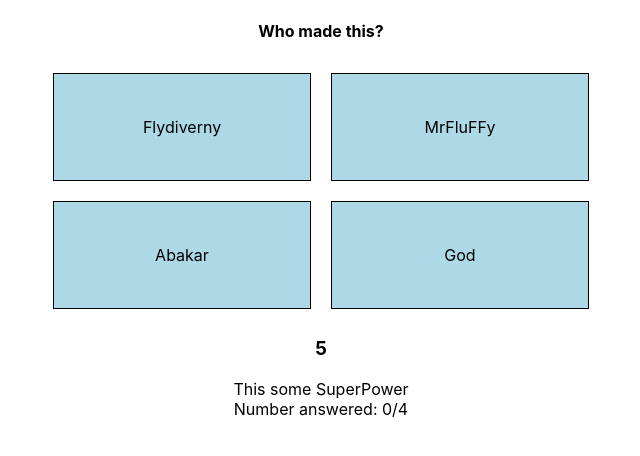
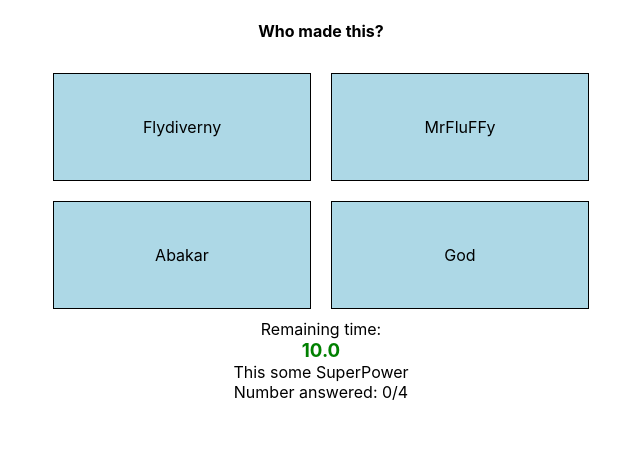
Before and after one commit to Nallooloo/quizgame, a React (Create React App) app: page /play in a window 1280 px wide. Shown: the top 456 px of the page, without its empty margins (319-959 px from the left). Built offline with nearby package versions, Linux system fonts and the light colour scheme.

Commit message:
timerComponent early.

```diff
--- a/src/Components/CountdownTimer.jsx
+++ b/src/Components/CountdownTimer.jsx
@@ -1,15 +1,40 @@
 import React, { useState } from "react";
+import styled from "styled-components";
 import useInterval from "../hooks/useInterval";
 
-const CountDownTimer = () => {
-  let [count, setCount] = useState(0);
+const RedCount = styled.h3`
+  margin: 0px;
+  color: red;
+`;
+
+const GreenCount = styled.h3`
+  margin: 0px;
+  color: green;
+`;
+
+const CountDownTimer = ({
+  //   setTimeRemaining,
+  redTimer = 5,
+  defaultTime = 15,
+}) => {
+  let [timeRemaining, setTimeRemaining] = useState(defaultTime);
 
   useInterval(() => {
     // Your custom logic here
-    setCount(count + 1);
-  }, 1000);
+    setTimeRemaining(timeRemaining - 0.01);
+  }, 10);
 
-  return <h3>{count}</h3>;
+  return timeRemaining >= redTimer ? (
+    <div>
+      Remaining time:
+      <GreenCount>{timeRemaining.toFixed(1)}</GreenCount>
+    </div>
+  ) : (
+    <div>
+      Remaining time:
+      <RedCount>{timeRemaining.toFixed(1)}</RedCount>
+    </div>
+  );
 };
 
 export default CountDownTimer;
```
